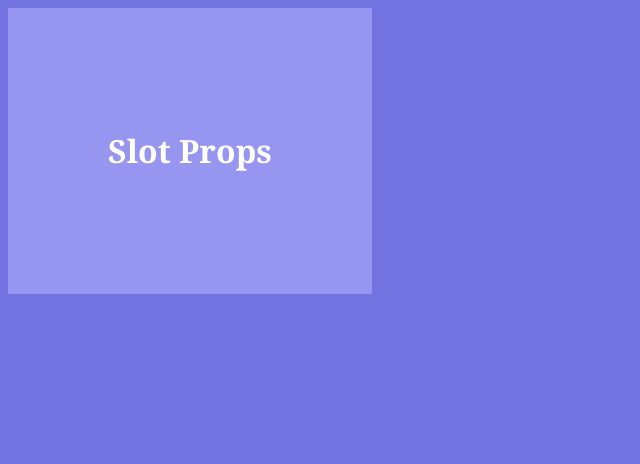
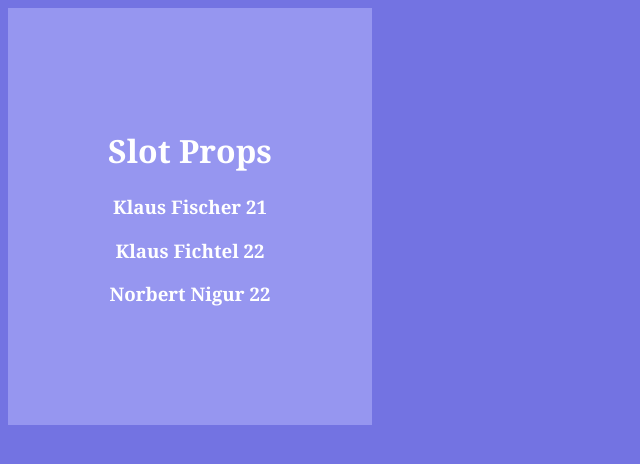
Before and after one commit to siggi-ai/Vue-Practice, a Vue app: page / in a window 1280 px wide. Shown: the top 464 px of the page, without its empty margins (0-640 px from the left). Built offline with nearby package versions, Linux system fonts and the light colour scheme.

Commit message:
h3 players

```diff
--- a/src/components/PlayersList.vue
+++ b/src/components/PlayersList.vue
@@ -1,5 +1,9 @@
 <template>
-  <div></div>
+  <div>
+    <h3 v-for="player in players" :key="player.lastName">
+      {{ player.firstName }} {{ player.lastName }} {{ player.age }}
+    </h3>
+  </div>
 </template>
 <script>
 export default {
```
